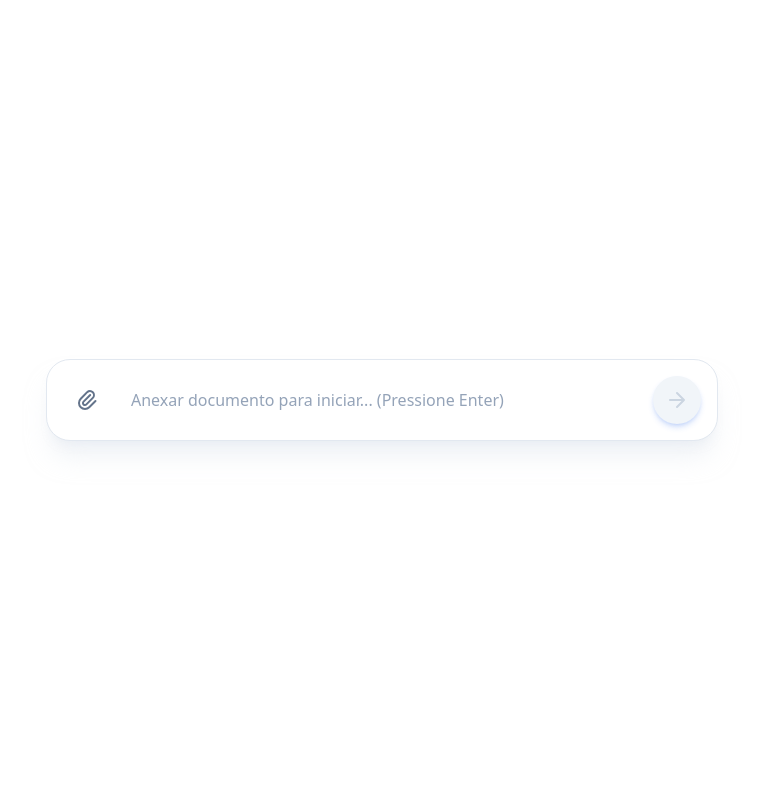
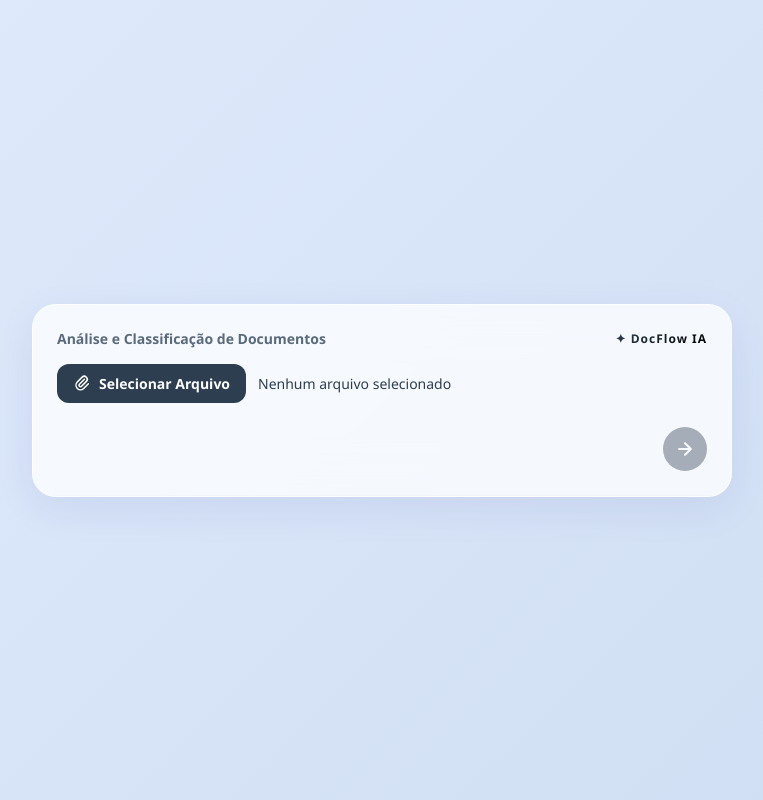
Before and after one commit to PablinXD24/docflow, a Flask app: page / in a window 1280 px wide. Shown: the whole page, without its empty margins (258-1021 px from the left). Run offline with Flask 3, Linux system fonts and the light colour scheme; some libraries are stand-ins or nearby versions.

Commit message:
Update index.html

```diff
--- a/templates/index.html
+++ b/templates/index.html
@@ -1,105 +1,132 @@
 <!DOCTYPE html>
-<html lang="pt-BR" class="h-full">
+<html lang="pt-BR">
 <head>
     <meta charset="UTF-8">
     <meta name="viewport" content="width=device-width, initial-scale=1.0">
     <title>DocFlow IA - Análise de Documentos</title>
-    <!-- Tailwind CSS -->
-    <script src="https://cdn.tailwindcss.com"></script>
+    <style>
+        /* ESTÉTICA LIQUID GLASS */
+        * { margin: 0; padding: 0; box-sizing: border-box; font-family: 'Segoe UI', Roboto, sans-serif; }
+        body { background: linear-gradient(135deg, #e0eafc 0%, #cfdef3 100%); min-height: 100vh; display: flex; flex-direction: column; justify-content: center; align-items: center; padding: 20px; }
+
+        .smart-container {
+            background: rgba(255, 255, 255, 0.65);
+            backdrop-filter: blur(24px);
+            border: 1px solid rgba(255, 255, 255, 0.9);
+            border-radius: 24px;
+            box-shadow: 0 12px 40px rgba(31, 38, 135, 0.08);
+            width: 100%;
+            max-width: 700px;
+            transition: all 0.5s cubic-bezier(0.25, 1, 0.5, 1);
+            overflow: hidden;
+            display: flex;
+            flex-direction: column;
+        }
+
+        .prompt-area { padding: 24px; display: flex; flex-direction: column; gap: 16px; background: rgba(255, 255, 255, 0.3); }
+        .header-title { font-size: 14px; font-weight: 600; color: #596a7b; display: flex; justify-content: space-between; align-items: center; }
+
+        .ai-badge {
+            font-size: 12px;
+            background: linear-gradient(135deg, #2c3e50 0%, #000000 100%);
+            -webkit-background-clip: text;
+            -webkit-text-fill-color: transparent;
+            font-weight: 800;
+            letter-spacing: 1px;
+        }
+
+        .upload-row { display: flex; align-items: center; gap: 12px; }
+        .file-label {
+            display: inline-flex; align-items: center; gap: 8px; padding: 10px 16px;
+            background: #2c3e50; color: white; border-radius: 12px; font-size: 14px;
+            font-weight: 600; cursor: pointer; transition: 0.3s;
+        }
+        .file-label:hover { background: #000; }
+        .file-name { font-size: 14px; color: #2c3e50; font-weight: 500; overflow: hidden; text-overflow: ellipsis; white-space: nowrap; }
+
+        .action-bar { display: flex; justify-content: space-between; align-items: center; margin-top: 8px; }
+        .status-text { font-size: 13px; color: #3498db; font-weight: 500; opacity: 0; display: flex; align-items: center; gap: 8px; }
+
+        .btn-submit { background: #2c3e50; color: white; border: none; border-radius: 50%; width: 44px; height: 44px; display: flex; justify-content: center; align-items: center; cursor: pointer; transition: 0.3s; }
+        .btn-submit:hover:not(:disabled) { transform: scale(1.1); background: #000; }
+        .btn-submit:disabled { opacity: 0.4; cursor: not-allowed; }
+
+        .results-area { max-height: 0; opacity: 0; transition: all 0.6s cubic-bezier(0.25, 1, 0.5, 1); background: rgba(255, 255, 255, 0.85); border-top: 1px solid rgba(0,0,0,0.05); overflow: hidden; }
+        .expanded .results-area { max-height: 1200px; opacity: 1; padding: 32px 24px; }
+
+        .result-block { margin-bottom: 24px; }
+        .result-title { font-size: 12px; font-weight: 700; color: #7f8c8d; text-transform: uppercase; letter-spacing: 1px; margin-bottom: 8px; }
+        .script-box { background: white; border: 1px solid #dcdde1; padding: 16px; border-radius: 12px; position: relative; box-shadow: inset 0 2px 4px rgba(0,0,0,0.02); }
+
+        .btn-copy { position: absolute; top: 12px; right: 12px; background: #f1f2f6; border: none; padding: 6px 12px; border-radius: 6px; font-size: 12px; cursor: pointer; transition: 0.2s; }
+        .btn-copy:hover { background: #e4e6ef; }
+
+        .spinner { width: 16px; height: 16px; border: 2px solid #3498db; border-top-color: transparent; border-radius: 50%; animation: spin 1s linear infinite; }
+        @keyframes spin { 100% { transform: rotate(360deg); } }
+    </style>
 </head>
-<body class="bg-white text-slate-800 h-full flex flex-col justify-center items-center p-4 antialiased selection:bg-blue-600 selection:text-white">
+<body>
 
-    <!-- Área Central (Barra de Prompt Maior e Arredondada + Resposta Integrada) -->
-    <main class="w-full max-w-2xl mx-auto flex flex-col items-center">
-
-        <!-- Bloco Unificado -->
-        <div class="w-full bg-white border border-slate-200 rounded-3xl shadow-xl shadow-slate-200/50 transition-all duration-300 overflow-hidden">
-
-            <!-- Barra de Input (Prompt) -->
-            <div class="p-4 flex flex-col justify-center">
-                <!-- Nome do arquivo selecionado -->
-                <div id="fileInfo" class="hidden px-4 py-2 mb-3 text-xs text-blue-700 bg-blue-50 rounded-2xl flex items-center justify-between border border-blue-100">
-                    <span id="fileName" class="truncate font-medium"></span>
-                    <button type="button" onclick="removerArquivo()" class="text-slate-400 hover:text-slate-700 ml-2 font-bold">✕</button>
+    <div class="smart-container" id="mainContainer">
+        <div class="prompt-area">
+            <div class="header-title">
+                <span>Análise e Classificação de Documentos</span>
+                <span class="ai-badge">✦ DocFlow IA</span>
             </div>
 
-                <div class="flex items-center justify-between gap-3">
-                    <!-- Botão de Anexo -->
-                    <label class="cursor-pointer p-3 text-slate-500 hover:text-blue-600 hover:bg-blue-50 rounded-full transition flex items-center justify-center">
-                        <svg class="w-6 h-6" fill="none" stroke="currentColor" stroke-width="2" viewBox="0 0 24 24">
+            <div class="upload-row">
+                <label class="file-label">
+                    <svg viewBox="0 0 24 24" width="18" height="18" fill="none" stroke="currentColor" stroke-width="2">
                         <path stroke-linecap="round" stroke-linejoin="round" d="M15.172 7l-6.586 6.586a2 2 0 102.828 2.828l6.414-6.586a4 4 0 00-5.656-5.656l-6.415 6.585a6 6 0 108.486 8.486L20.5 13"></path>
                     </svg>
-                        <input type="file" id="arquivoPdf" accept=".pdf,.doc,.docx,.txt,.png,.jpg" class="hidden" onchange="atualizarNomeArquivo()" />
+                    Selecionar Arquivo
+                    <input type="file" id="arquivoPdf" accept=".pdf,.doc,.docx,.txt,.png,.jpg" style="display: none;" onchange="atualizarNomeArquivo()" />
                 </label>
-
-                    <!-- Placeholder descritivo -->
-                    <div class="flex-1 px-2 text-base text-slate-400 select-none">
-                        <span id="promptPlaceholder">Anexar documento para iniciar... (Pressione Enter)</span>
+                <span id="fileName" class="file-name">Nenhum arquivo selecionado</span>
             </div>
 
-                    <!-- Botão de Envio -->
-                    <button onclick="processarDocumento()" id="btnProcessar" disabled
-                        class="bg-blue-600 hover:bg-blue-700 disabled:bg-slate-100 disabled:text-slate-300 text-white p-3 rounded-full transition-all duration-200 flex items-center justify-center shadow-md shadow-blue-600/20">
-                        <svg class="w-6 h-6" fill="none" stroke="currentColor" stroke-width="2" viewBox="0 0 24 24">
-                            <path stroke-linecap="round" stroke-linejoin="round" d="M5 12h14M12 5l7 7-7 7"></path>
+            <div class="action-bar">
+                <div class="status-text" id="statusText">
+                    <div class="spinner"></div> Processando documento...
+                </div>
+
+                <button id="btnSubmit" class="btn-submit" disabled onclick="processarDocumento()">
+                    <svg viewBox="0 0 24 24" width="20" height="20" fill="none" stroke="currentColor" stroke-width="2.5">
+                        <path stroke-linecap="round" stroke-linejoin="round" d="M5 12h14M12 5l7 7-7 7"/>
                     </svg>
                 </button>
             </div>
         </div>
 
-            <!-- Área de Resposta Integrada -->
-            <div id="containerResultado" class="hidden border-t border-slate-100 bg-slate-50/50 p-6 transition-all duration-300">
-                <div class="flex items-center justify-between pb-3 mb-3 border-b border-slate-200/60">
-                    <span id="nomeArquivoExibicao" class="text-xs font-bold uppercase tracking-wider text-blue-600">Resultado da Análise</span>
-                    <button onclick="limparResultado()" class="text-xs text-slate-400 hover:text-slate-700 font-medium">Nova Análise</button>
+        <div class="results-area">
+            <div class="result-block">
+                <div class="result-title" id="resultadoTitulo">⚡ Relatório da Análise</div>
+                <div class="script-box">
+                    <button id="btnCopiar" class="btn-copy">Copiar</button>
+                    <div id="iaResultado" style="white-space: pre-wrap; color: #2c3e50; font-size: 15px; line-height: 1.5;"></div>
                 </div>
-                <div id="resultado" class="text-slate-700 text-sm leading-relaxed overflow-y-auto max-h-[350px] whitespace-pre-wrap font-sans"></div>
+            </div>
+        </div>
     </div>
 
-        </div>
-    </main>
-
-    <!-- Script de Interação -->
     <script>
         const inputArquivo = document.getElementById('arquivoPdf');
-        const fileInfo = document.getElementById('fileInfo');
         const fileName = document.getElementById('fileName');
-        const promptPlaceholder = document.getElementById('promptPlaceholder');
-        const btnProcessar = document.getElementById('btnProcessar');
-        const containerResultado = document.getElementById('containerResultado');
-        const resultadoDiv = document.getElementById('resultado');
-        const nomeArquivoExibicao = document.getElementById('nomeArquivoExibicao');
+        const btnSubmit = document.getElementById('btnSubmit');
+        const mainContainer = document.getElementById('mainContainer');
+        const statusText = document.getElementById('statusText');
+        const iaResultado = document.getElementById('iaResultado');
+        const resultadoTitulo = document.getElementById('resultadoTitulo');
 
         function atualizarNomeArquivo() {
             if (inputArquivo.files.length > 0) {
-                const file = inputArquivo.files[0];
-                fileName.textContent = file.name;
-                fileInfo.classList.remove('hidden');
-                promptPlaceholder.textContent = "Pronto para enviar (Pressione Enter)";
-                promptPlaceholder.classList.add('text-slate-700', 'font-medium');
-                btnProcessar.disabled = false;
+                fileName.textContent = inputArquivo.files[0].name;
+                btnSubmit.disabled = false;
+            } else {
+                fileName.textContent = "Nenhum arquivo selecionado";
+                btnSubmit.disabled = true;
             }
         }
-
-        function removerArquivo() {
-            inputArquivo.value = '';
-            fileInfo.classList.add('hidden');
-            promptPlaceholder.textContent = "Anexar documento para iniciar... (Pressione Enter)";
-            promptPlaceholder.classList.remove('text-slate-700', 'font-medium');
-            btnProcessar.disabled = true;
-        }
-
-        function limparResultado() {
-            containerResultado.classList.add('hidden');
-            removerArquivo();
-        }
-
-        // Atalho da tecla Enter para enviar o documento
-        document.addEventListener('keydown', function(event) {
-            if (event.key === 'Enter' && !btnProcessar.disabled && inputArquivo.files.length > 0) {
-                processarDocumento();
-            }
-        });
 
         async function processarDocumento() {
             if (inputArquivo.files.length === 0) return;
@@ -108,10 +135,9 @@
             const formData = new FormData();
             formData.append('file', file);
 
-            containerResultado.classList.remove('hidden');
-            nomeArquivoExibicao.textContent = `Analisando: ${file.name}`;
-            resultadoDiv.textContent = 'Processando documento...';
-            btnProcessar.disabled = true;
+            btnSubmit.disabled = true;
+            statusText.style.opacity = "1";
+            mainContainer.classList.remove('expanded');
 
             try {
                 const response = await fetch('/api/analisar', {
@@ -133,17 +159,27 @@
                     throw new Error(data.error || 'Erro desconhecido ao processar.');
                 }
 
-                nomeArquivoExibicao.textContent = `Resultado da Análise: ${file.name}`;
-                resultadoDiv.textContent = data.resultado;
+                resultadoTitulo.textContent = `⚡ Resultado: ${file.name}`;
+                iaResultado.textContent = data.resultado;
+                mainContainer.classList.add('expanded');
 
             } catch (error) {
                 console.error(error);
-                nomeArquivoExibicao.textContent = "Erro na Análise";
-                resultadoDiv.textContent = `Erro: ${error.message}`;
+                resultadoTitulo.textContent = "⚡ Erro na Análise";
+                iaResultado.textContent = `Erro: ${error.message}`;
+                mainContainer.classList.add('expanded');
             } finally {
-                btnProcessar.disabled = false;
+                statusText.style.opacity = "0";
+                btnSubmit.disabled = false;
             }
         }
+
+        document.getElementById('btnCopiar').addEventListener('click', () => {
+            navigator.clipboard.writeText(iaResultado.innerText);
+            const b = document.getElementById('btnCopiar');
+            b.innerText = "Copiado!";
+            setTimeout(() => b.innerText = "Copiar", 2000);
+        });
     </script>
 </body>
 </html>
```
Lines whose indentation alone changed are shown as unchanged.
